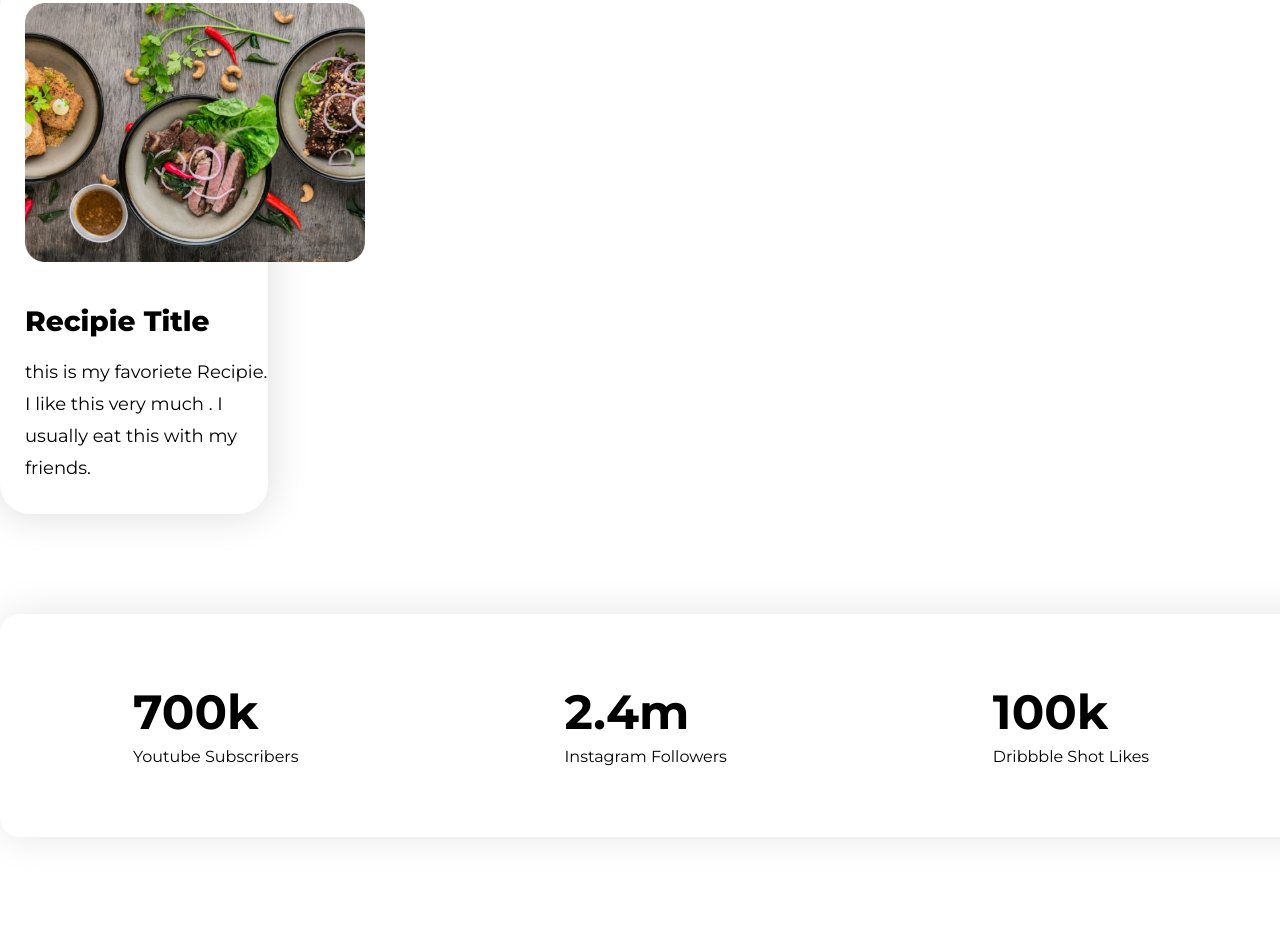
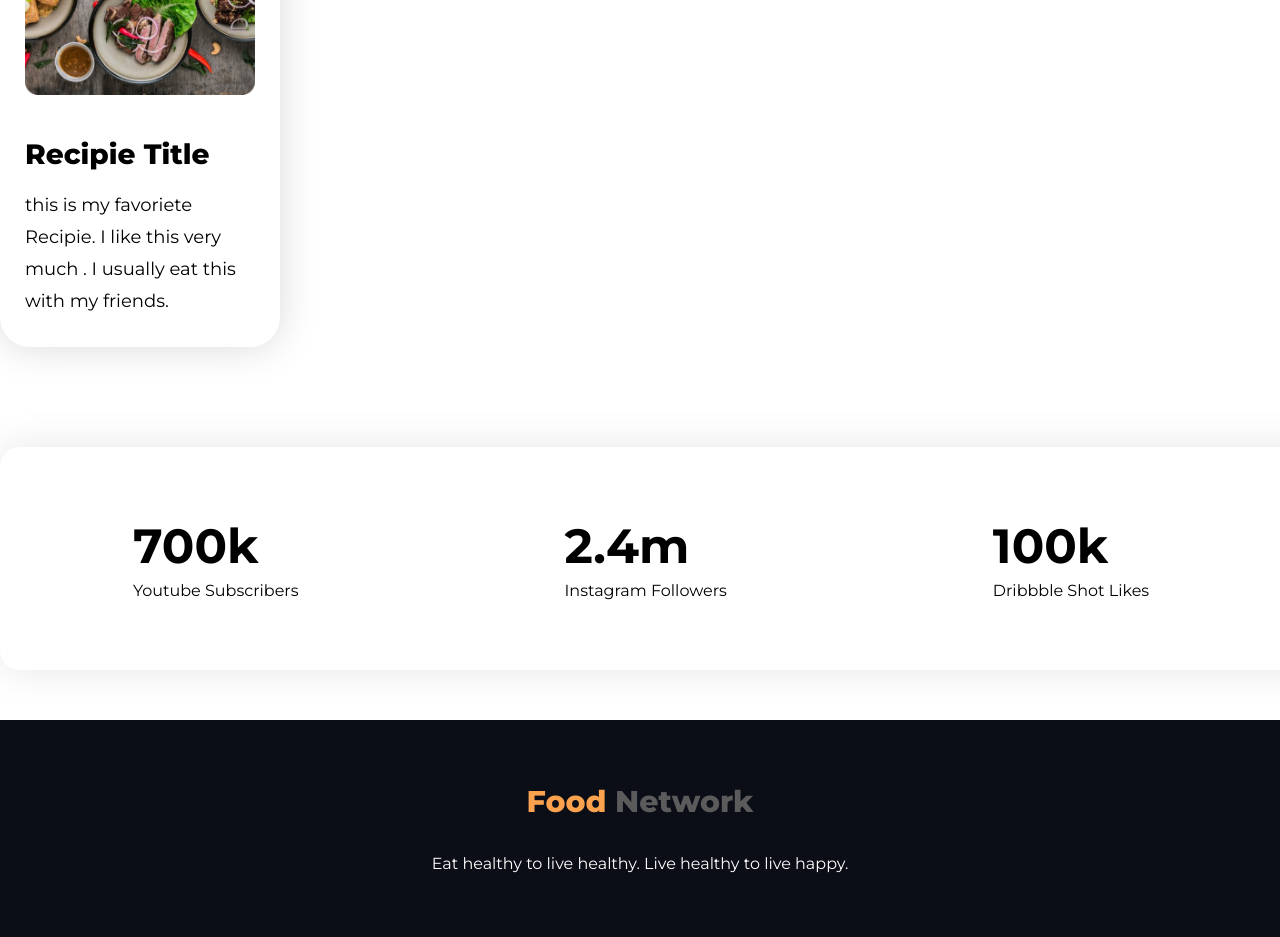
Before and after one commit to noim015/food-network, a plain HTML site: page index.html in a window 1280 px wide. Shown: the part 2335-3272 px from the top of the page. Before the commit the page ends 3222 px from the top, so only its background shows below. Drawn offline with Linux system fonts and the light colour scheme.

Commit message:
Footer area done

```diff
--- a/index.html
+++ b/index.html
@@ -89,6 +89,12 @@
             <p>Dribbble Shot Likes</p>
         </div>
     </section>
+    <section class="footer_area">
+        <a href=""><span>Food</span> Network</a>
+        <p>Eat healthy to live healthy. Live healthy to live happy.</p>
+
+
+    </section>
 
 </body>
 
--- a/style.css
+++ b/style.css
@@ -173,11 +173,11 @@ overflow: hidden;
 .my_recipie{
     float: left;
     text-align: left;
-    width: 19%;
+    width: 18%;
     background: #FFFFFF;
     box-shadow: 0px 0px 40px rgb(0 0 0 / 15%);
     border-radius: 30px;
-    padding: 25px 0 0 25px;
+    padding: 25px 25px 0 25px;
     margin-right: 80px;
     margin-bottom: 50px;
 }
@@ -206,7 +206,7 @@ text-align: left;
 
 }
 .my_recipie img{
-    width: 340px;
+    width: 100%;
 }
 .social_media_area{
     width: 1330px;
@@ -241,3 +241,31 @@ text-align: left;
     text-align: left;
 
 }
+.footer_area{
+    width: 100%;
+    background: #0B0D17;
+    overflow: hidden;
+    text-align: center;
+    padding: 5% 0;
+}
+.footer_area a{
+    font-family: Montserrat;
+    font-size: 30px;
+    color: #5B5B5B;
+    font-style: normal;
+    font-weight: 900;
+    line-height: 35px;
+    letter-spacing: 0em;
+    text-align: left;
+    text-decoration: none;
+}
+.footer_area span{
+    color: #FBA24F;
+}
+.footer_area p{
+    font-family: Montserrat;
+    font-size: 16px;
+    color: #fff;
+    font-style: normal;
+    padding-top: 35px;
+}
```
